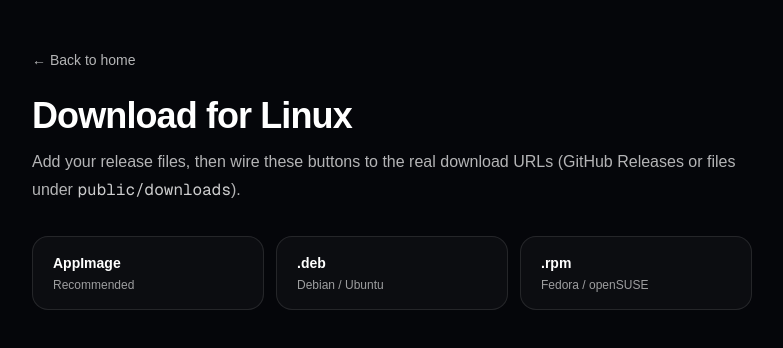
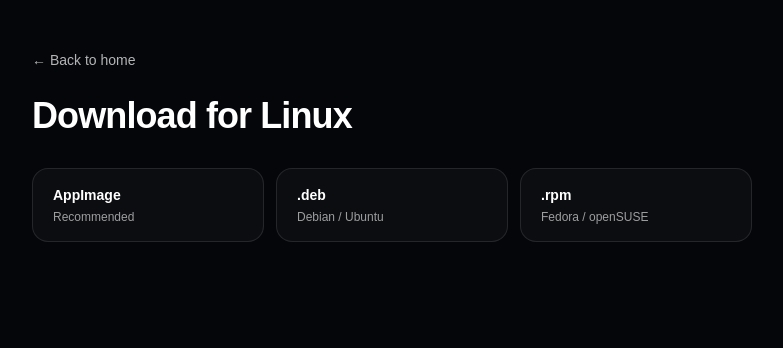
Before and after one commit to sufal54/khushi_web, a Next.js app: page /download/linux in a window 1280 px wide. Shown: the top 348 px of the page, without its empty margins (248-1031 px from the left). Built offline with nearby package versions, Linux system fonts and the light colour scheme.

Commit message:
first commit

```diff
--- a/src/app/download/linux/page.tsx
+++ b/src/app/download/linux/page.tsx
@@ -11,10 +11,7 @@
         <h1 className="mt-6 text-balance text-3xl font-semibold tracking-tight sm:text-4xl">
           Download for Linux
         </h1>
-        <p className="mt-3 text-pretty text-base leading-7 text-white/70">
-          Add your release files, then wire these buttons to the real download
-          URLs (GitHub Releases or files under <span className="font-mono text-white/80">public/downloads</span>).
-        </p>
+
 
         <div className="mt-8 grid gap-3 sm:grid-cols-3">
           <a
```
